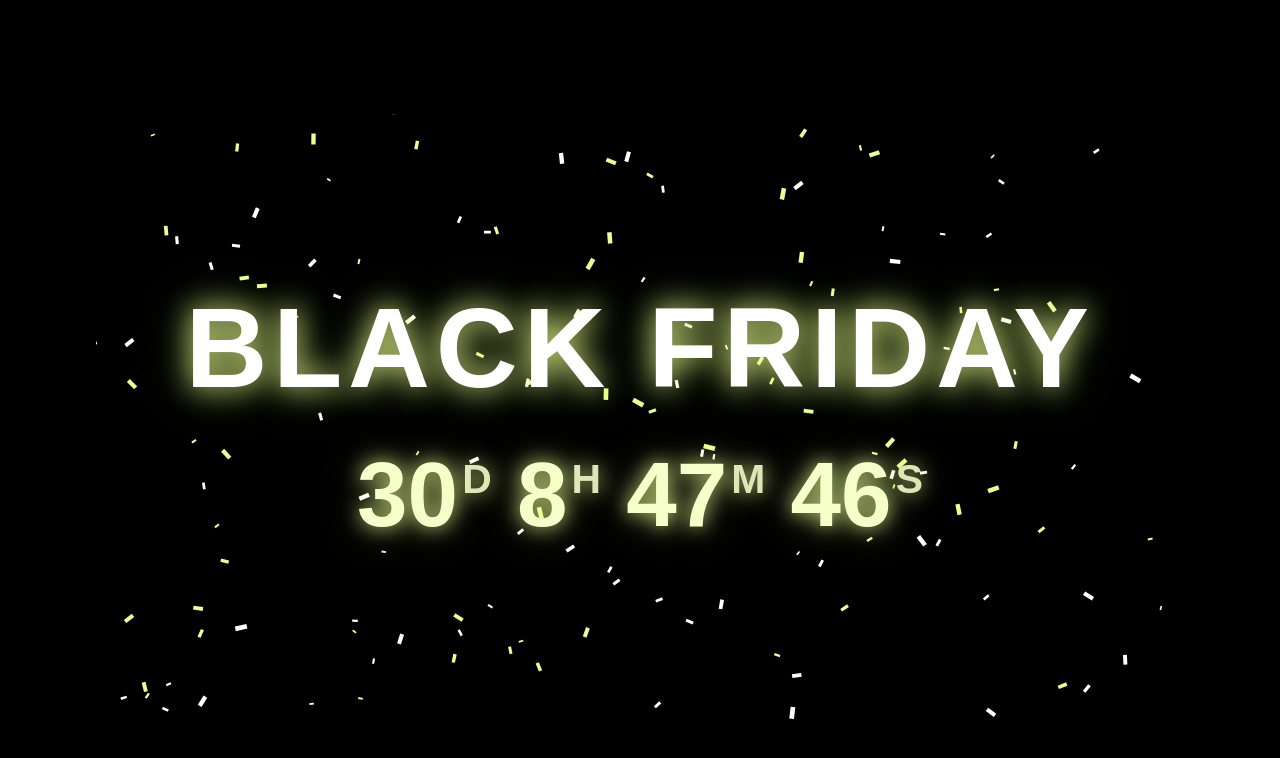
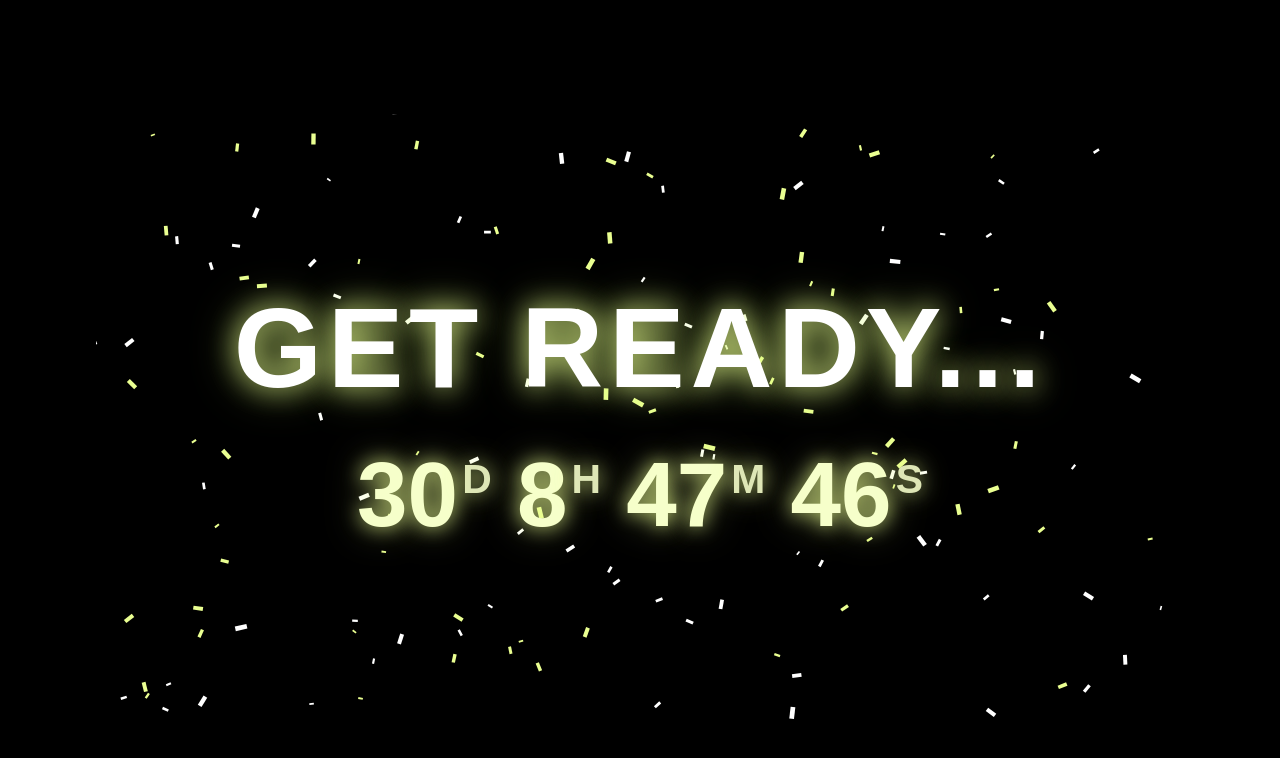
Before and after one commit to Arbeedark/BlackFriday, a plain HTML site: page index.html in a window 1280 px wide. Drawn offline with Linux system fonts and the light colour scheme.

Commit message:
Update index.html

```diff
--- a/index.html
+++ b/index.html
@@ -93,7 +93,7 @@ Put your HTML text here<!DOCTYPE html>
     <canvas id="fireworks-canvas"></canvas>
 
     <div class="timer" id="timer">
-      <h1 id="main-header">Black Friday</h1>
+      <h1 id="main-header">Get Ready...</h1>
       <div id="countdown">Loading…</div>
     </div>
   </div>
```
